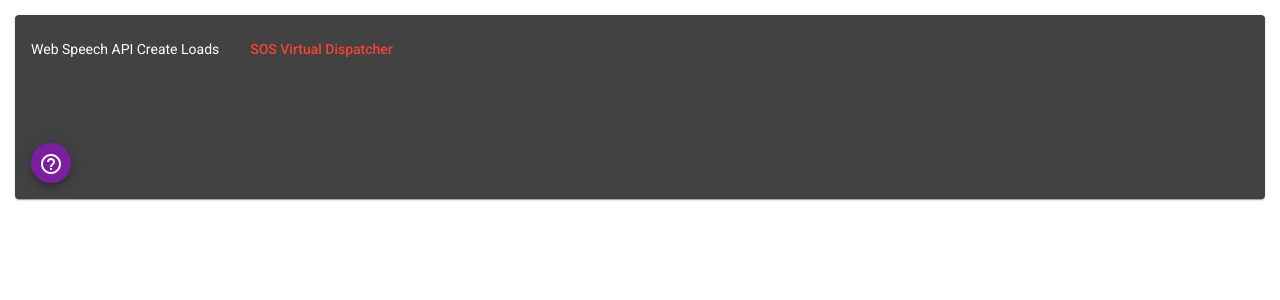
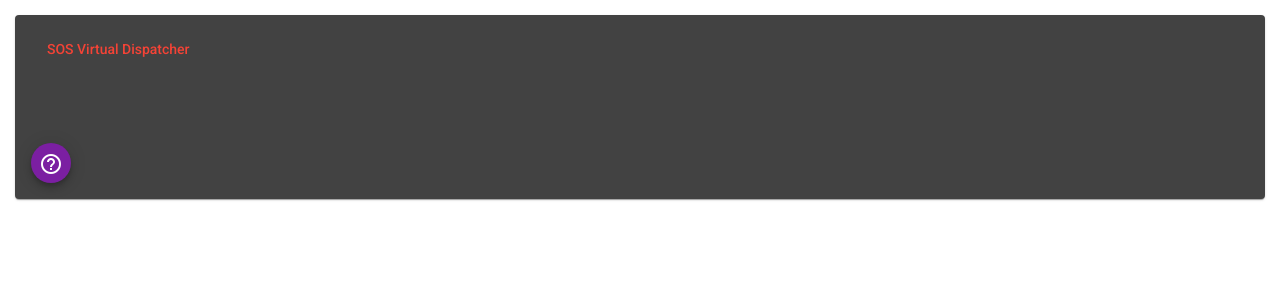
Before and after one commit to jperaza1/speech-app, an Angular app: page / in a window 1280 px wide. Shown: the top 300 px of the page. Built offline with nearby package versions, Linux system fonts and the light colour scheme; what ng-audio-recorder would draw is missing.

Commit message:
fix name

```diff
--- a/src/app/app.component.html
+++ b/src/app/app.component.html
@@ -2,7 +2,6 @@
   <div class="row">
     <div class="col-sm-12 col-md-12 col-md-offset-1 col-lg-12 col-lg-offset-2">
       <mat-card class="card">
-        <div class="h4 title text-uppercase inline">Web Speech API Create Loads</div>
         <button mat-button color="primary" class="inline" color="warn"
                 [disabled]="webSpeechSubscription"
                 (click)="startWebSpeech()">SOS Virtual Dispatcher
```
